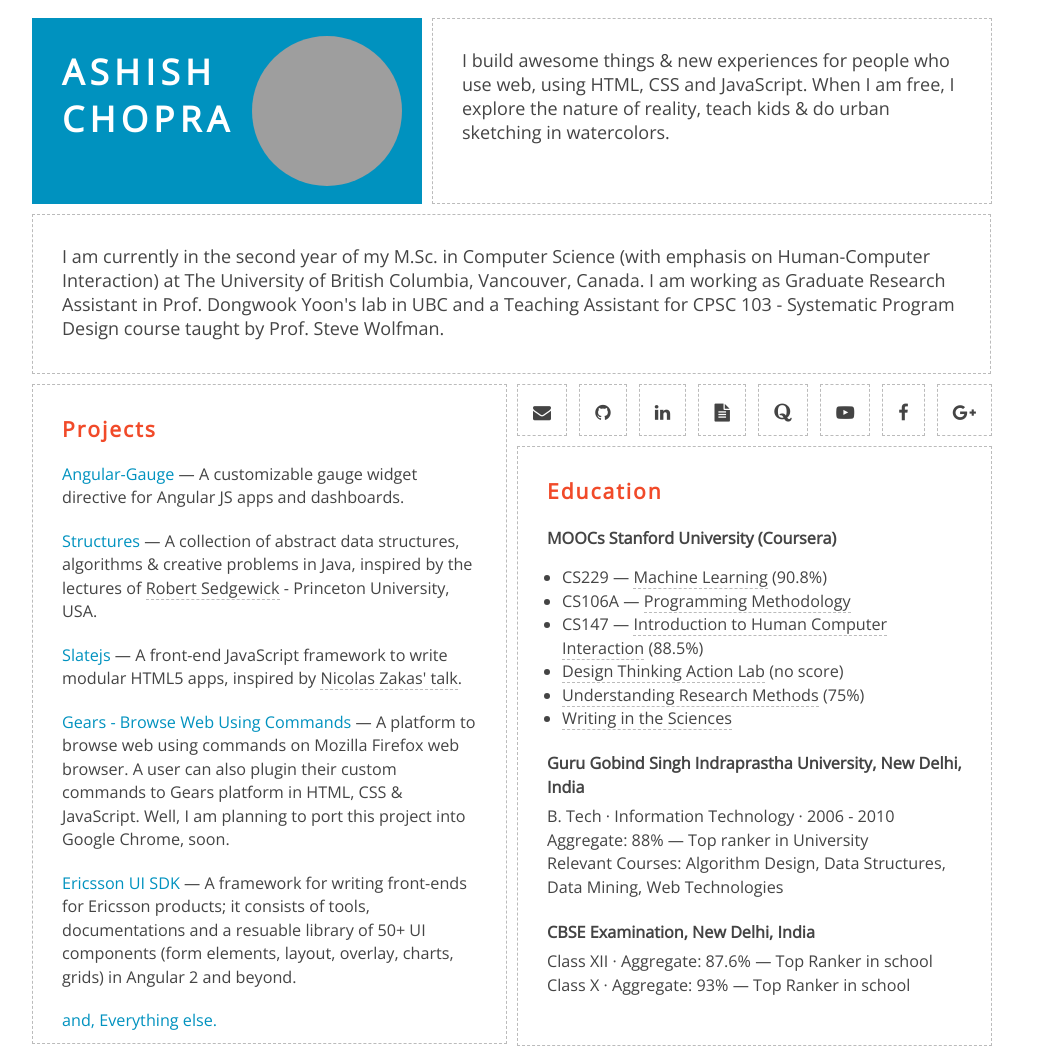
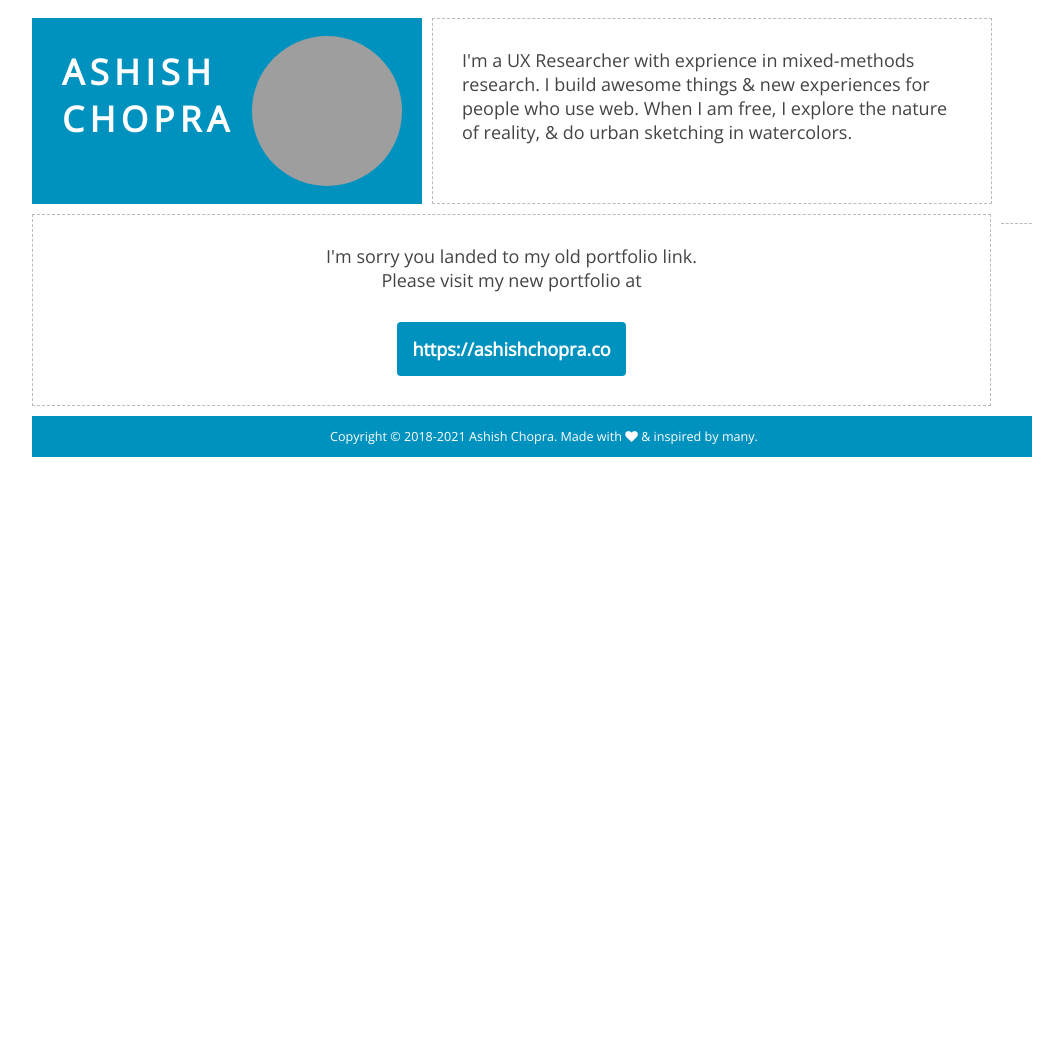
Before and after one commit to ashish-chopra/ashish-chopra.github.io, a website: page index.html in a window 1280 px wide. Shown: the top 1046 px of the page, without its empty margins (108-1171 px from the left). After the commit the page ends 800 px from the top, so only its background shows below. Drawn offline with nearby package versions, Linux system fonts and the light colour scheme; grey boxes are pictures that could not be loaded.

Commit message:
portfolio link updated

```diff
--- a/index.html
+++ b/index.html
@@ -34,15 +34,19 @@
                 </a>
             </h1>
             <section class="column header-column">
-                I build awesome things &amp; new experiences for people who use web, using HTML, CSS and JavaScript. When I am free, I explore
-                the nature of reality, teach kids &amp; do urban sketching in watercolors.
+                I'm a UX Researcher with exprience in mixed-methods research.
+                I build awesome things &amp; new experiences for people who use web. When I am free, I explore
+                the nature of reality, &amp; do urban sketching in watercolors.
             </section>
         </header>
-        <div class="column full-column" style="min-height:100px">
-            I am currently in the second year of my M.Sc. in Computer Science (with emphasis on Human-Computer Interaction) at The University of British Columbia, Vancouver, Canada.
-            I am working as Graduate Research Assistant in <a href="https://dwyoon.com/" target="_blank">Prof. Dongwook Yoon's lab</a> in UBC and a Teaching Assistant for CPSC 103 - Systematic Program Design course taught by <a href="https://www.cs.ubc.ca/~wolf/" target="_blank">Prof. Steve Wolfman</a>.
+        <div class="column full-column" style="min-height:100px; text-align:center;">
+            I'm sorry you landed to my old portfolio link. <br>Please visit my new portfolio at <br>
+
+            <span class="port-link">
+                <a href="https://ashishchopra.co">https://ashishchopra.co</a>
+            </span>
         </div>
-        <div id="main" class="row">
+        <!-- <div id="main" class="row">
             <section class="column half-column">
                 <h3 class="column-heading">Projects</h3>
                 <div class="column-body">
@@ -366,11 +370,11 @@
         </div>
     </div>
     <br>
-    <br>
+    <br> -->
     <hr class="separator">
     <footer>
         <div class="container">
-            Copyright &copy; 2018-2020 Ashish Chopra. Made with <i class="fa fa-heart"></i> &amp; inspired by many.
+            Copyright &copy; 2018-2021 Ashish Chopra. Made with <i class="fa fa-heart"></i> &amp; inspired by many.
         </div>
     </footer>
     <script>
--- a/main.css
+++ b/main.css
@@ -194,7 +194,8 @@ h4 {
 }
 
 footer {
-    margin: 0;
+    clear: both;
+    display: block;
     font-size: 0.7rem;
     padding: 12px;
     text-align: center;
@@ -297,3 +298,18 @@ h5 {
         margin-top: 10px;
     }
 }
+
+.port-link {
+    display: inline-block;
+    margin-top: 30px;
+    font-weight: bold;
+    font-size: 1.5;
+    padding: 15px;
+    background: #0092bf;
+    color: white;
+    border-radius: 4px;
+}
+
+.port-link:hover {
+    text-decoration: underline;
+}
--- a/package.json
+++ b/package.json
@@ -4,7 +4,8 @@
   "description": "It's about me!",
   "main": "index.js",
   "scripts": {
-    "start": "gulp serve"
+    "start": "gulp serve",
+    "serve": "lite-server"
   },
   "repository": {
     "type": "git",
@@ -25,5 +26,8 @@
   "devDependencies": {
     "browser-sync": "^2.18.7",
     "gulp": "^3.9.1"
+  },
+  "dependencies": {
+    "lite-server": "^2.6.1"
   }
 }
```
Also changed, not shown: 1 other file.
